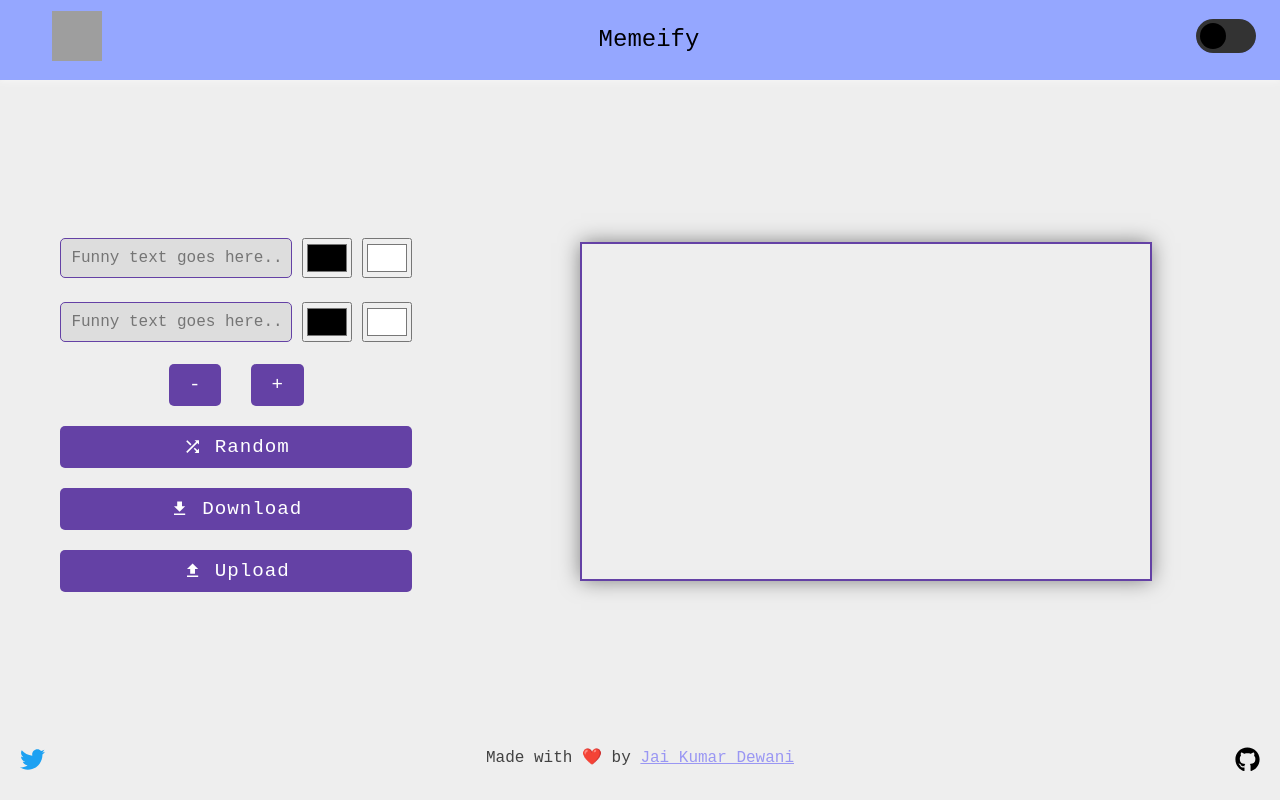
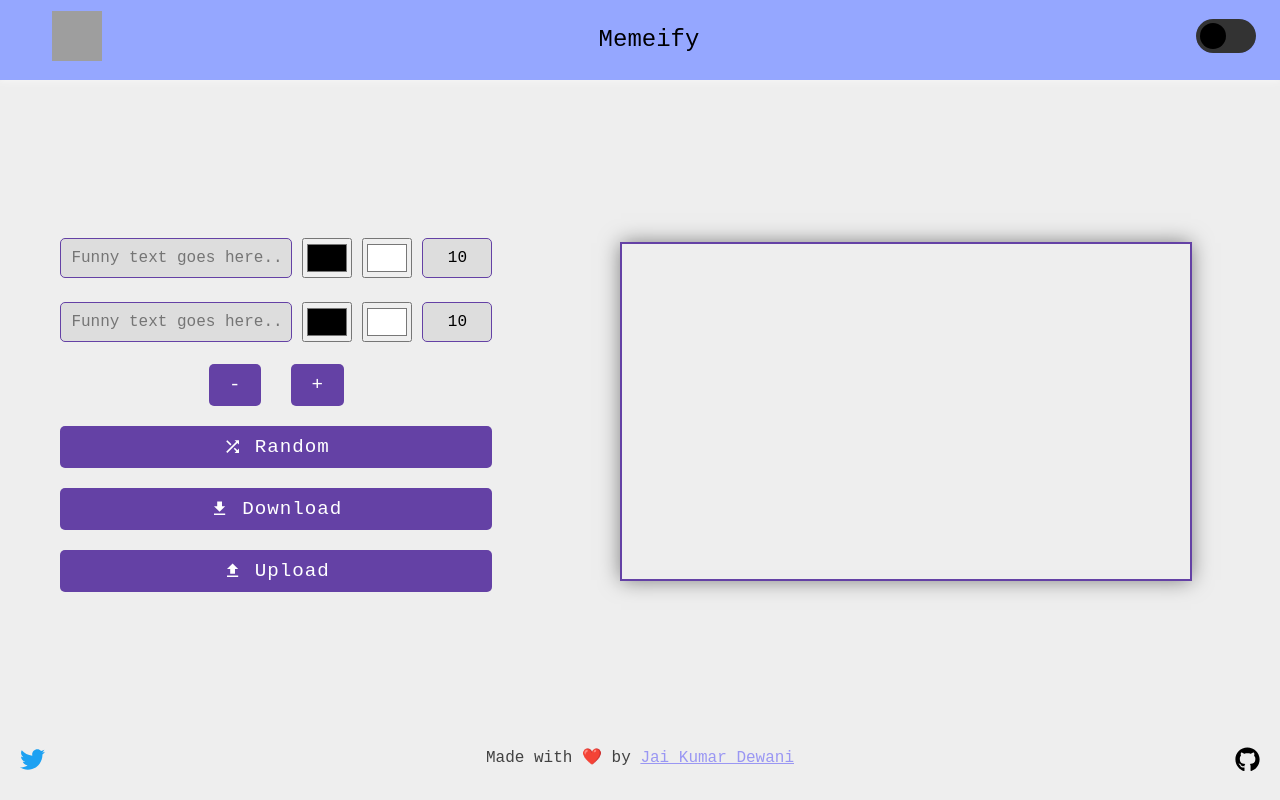
Before and after one commit to jai-dewani/memeify, a React (Create React App) app: page / in a window 1280 px wide. Built offline with nearby package versions, Linux system fonts and the light colour scheme; no server answers; grey boxes are pictures that could not be loaded; the HTML template or start-up script is replaced by a standard one.

Commit message:
feat: Added field for text size

```diff
--- a/src/components/MemeGen.js
+++ b/src/components/MemeGen.js
@@ -25,6 +25,7 @@ class MemeGenerator extends Component {
                     color: "#000000",
                     borderColor: "#FFFFFF",
                     height: 36,
+                    size: 10,
                     width: null,
                     x:250,
                     y:50
@@ -35,6 +36,7 @@ class MemeGenerator extends Component {
                     color: "#000000",
                     borderColor: "#FFFFFF",
                     height: 36,
+                    size: 10,
                     width: null,
                     x:250,
                     y:300
@@ -57,6 +59,7 @@ class MemeGenerator extends Component {
         }
         this.componentDidMount = this.componentDidMount.bind(this)
         this.handleChange = this.handleChange.bind(this)
+        this.handleSizeChange = this.handleSizeChange.bind(this)
         this.handleRandomClick = this.handleRandomClick.bind(this)
         this.handleFileChange = this.handleFileChange.bind(this)
         this.handleAddText = this.handleAddText.bind(this)
@@ -186,8 +189,8 @@ class MemeGenerator extends Component {
             canvas.width = newwidth
             context.drawImage(image, 0, 0, width, height, 0, 0, newwidth, newheight);
             for (var i = 0; i < texts.length; i++) {
-                context.font = "2em impact, sans-serif"
                 const { text, color, borderColor, x, y, size } = texts[i];
+                context.font = `${size}px impact, sans-serif`
                 const topWidth = context.measureText(text).width
                 context.strokeStyle = borderColor
                 context.strokeText(text, x, y)
@@ -223,12 +226,27 @@ class MemeGenerator extends Component {
         event.preventDefault()
         var canvas = document.getElementById("my-canvas")
         var context = canvas.getContext("2d");
-        context.font = "2em impact, sans-serif"
         const { value } = event.target
         var texts = [...this.state.texts];
+        context.font = `${texts[i].size}px impact, sans-serif`
         texts[i].text = value;
         texts[i].width = context.measureText(value).width;
         this.setState({ texts })
+    }
+
+    handleSizeChange(i, event) {
+        event.preventDefault()
+        var canvas = document.getElementById("my-canvas")
+        var context = canvas.getContext("2d");
+        const { value } = event.target
+        if (!isNaN(value)) {
+            context.font = `${value}px impact, sans-serif`
+            var texts = [...this.state.texts];
+            texts[i].size = value;
+            texts[i].width = context.measureText(value).width;
+            console.log(this.state.texts);
+            this.setState({ texts })
+        }
     }
 
     handleAddText(event){
@@ -296,6 +314,7 @@ class MemeGenerator extends Component {
                     handleChangeBT={ this.handleChangeBT }
                     handleColorChange={ this.handleColorChange }
                     handleBorderColorChange={ this.handleBorderColorChange }
+                    handleSizeChange={this.handleSizeChange}
                     handleFileChange={ this.handleFileChange }
                     handleAddText={ this.handleAddText }
                     handleRemoveText={ this.handleRemoveText }
--- a/src/components/displayMeme.js
+++ b/src/components/displayMeme.js
@@ -3,11 +3,11 @@ import { MdFileDownload, MdFileUpload, MdShuffle } from "react-icons/md/index"
 
 function displayMeme(props){
     const {texts} = props.state;
-    // console.log(texts)
+    console.log(texts)
     return (
         <form className="meme-form" onSubmit={ props.handleSubmit } >
             {
-                props.state.texts.map(text => (
+                texts.map(text => (
                     <div>
                         <input
                             className="input"
@@ -32,6 +32,14 @@ function displayMeme(props){
                             value={ text.borderColor }
                             onChange={ props.handleBorderColorChange.bind(this, text.id) }
                         />
+                        <input
+                            className="input textSize"
+                            type="text"
+                            name={ text.size}
+                            placeholder="Size"
+                            value= { text.size }
+                            onChange={ props.handleSizeChange.bind(this, text.id) }
+                        />
                     </div>
                 ))
             }
--- a/src/index.css
+++ b/src/index.css
@@ -120,6 +120,12 @@ header > p {
   outline: none;
 }
 
+.textSize {
+  width: 70px;
+  margin: 0 0 0 10px !important;
+  text-align: center;
+}
+
 canvas {
   border: 2px solid #6441A5;
   box-shadow: 0px 0px 20px -1px rgba(0,0,0,0.5);
```
Also changed, not shown: 1 other file (tests, documents, lock files or other folders).
